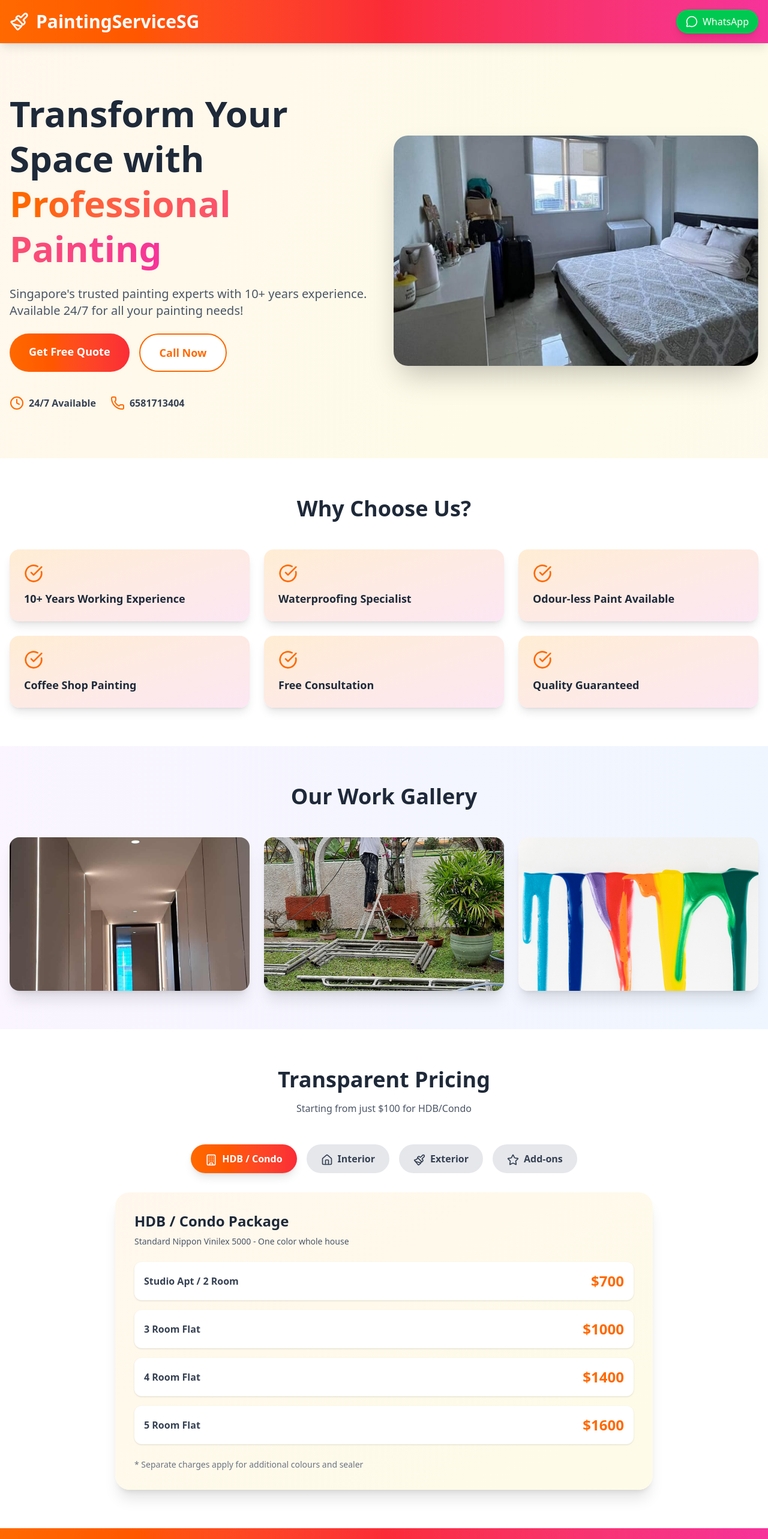
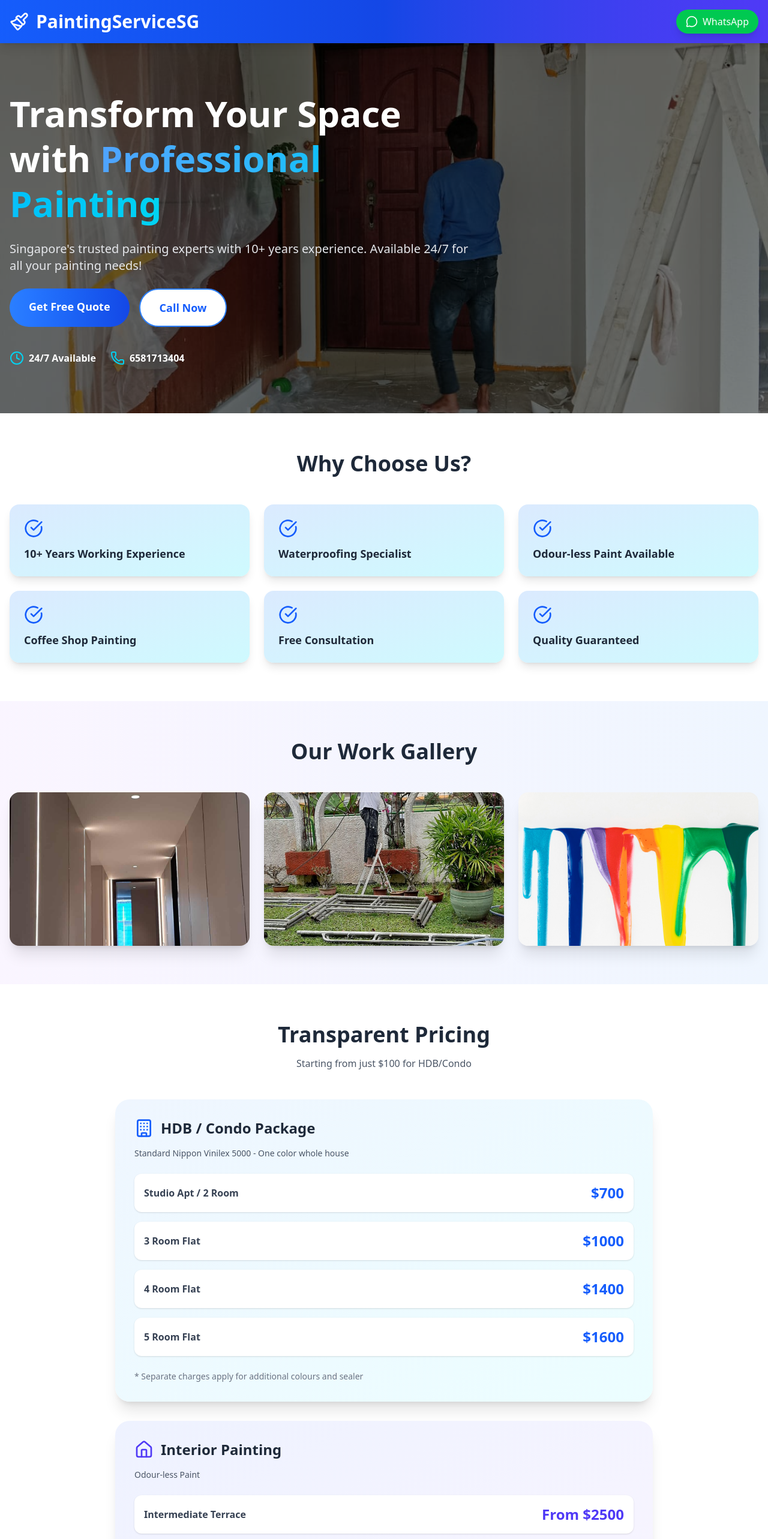
Before and after one commit to Jonymoin/paintingservice, a React (Vite) app: page / in a window 1280 px wide. Shown: the top 2566 px of the page at 60% size. Built offline with nearby package versions, Linux system fonts and the light colour scheme.

Commit message:
Initial commit

```diff
--- a/src/App.jsx
+++ b/src/App.jsx
@@ -1,3 +1,4 @@
+import Footer from "./painting/Footer"
 import Landing from "./painting/Landing"
 import PaintingServiceSG from "./painting/PaintingServiceSG"
 
@@ -10,6 +11,7 @@ function App() {
       <div>
         <PaintingServiceSG />
         <Landing />
+        <Footer />
 
       </div>
     </>
--- /dev/null
+++ b/src/painting/Footer.jsx
@@ -0,0 +1,140 @@
+import { motion } from "framer-motion";
+import {
+  PhoneCall,
+  Mail,
+  MapPin,
+  Clock,
+  Facebook,
+  Instagram,
+  Linkedin,
+} from "lucide-react";
+
+const fadeInUp = {
+  hidden: { opacity: 0, y: 30 },
+  show: { opacity: 1, y: 0, transition: { duration: 0.6 } },
+};
+
+const Footer = () => (
+  <footer className="bg-gradient-to-br from-gray-900 via-gray-800 to-gray-900 text-white mt-20">
+    <div className="max-w-6xl mx-auto px-4 py-12">
+      <div className="grid grid-cols-1 md:grid-cols-3 gap-10 mb-8">
+        {/* Company Info */}
+        <motion.div
+          variants={fadeInUp}
+          initial="hidden"
+          whileInView="show"
+          viewport={{ once: true }}
+        >
+          <h3 className="text-2xl font-bold mb-4 bg-gradient-to-r from-blue-400 via-purple-400 to-pink-400 bg-clip-text text-transparent">
+            Painting Service SG
+          </h3>
+          <h3 className="text-2xl font-bold mb-4 bg-gradient-to-r from-blue-400 via-purple-400 to-pink-400 bg-clip-text text-transparent">
+            RAVENA PTE LTD
+          </h3>
+          <p className="mb-4">
+            511 Guillemard road <br />#02-14 Grand Linl Square <br />Singapore 399849
+          </p>
+
+          <p className="text-gray-300 text-sm mb-6 leading-relaxed">
+            Singapore's trusted painting service. Quality workmanship, affordable rates, and customer satisfaction guaranteed. We bring color to your life!
+          </p>
+          <button className="bg-gradient-to-r from-orange-500 via-pink-500 to-purple-500 text-white px-6 py-3 rounded-full font-semibold hover:shadow-xl hover:scale-105 transition-all duration-300">
+            Get Free Quote
+          </button>
+        </motion.div>
+
+        {/* Contact Info */}
+        <motion.div
+          variants={fadeInUp}
+          initial="hidden"
+          whileInView="show"
+          viewport={{ once: true }}
+        >
+          <h4 className="text-lg font-semibold mb-6 text-white">Contact Us</h4>
+          <div className="space-y-4">
+            <div className="flex items-start gap-3 group">
+              <div className="w-10 h-10 rounded-lg bg-gradient-to-br from-blue-500 to-cyan-400 flex items-center justify-center flex-shrink-0 group-hover:scale-110 transition-transform">
+                <PhoneCall className="w-5 h-5" />
+              </div>
+              <div>
+                <p className="text-xs text-gray-400 mb-1">Call Us</p>
+                <p className="text-gray-200 text-sm font-medium">+65 8171 3404</p>
+              </div>
+            </div>
+            <div className="flex items-start gap-3 group">
+              <div className="w-10 h-10 rounded-lg bg-gradient-to-br from-purple-500 to-pink-400 flex items-center justify-center flex-shrink-0 group-hover:scale-110 transition-transform">
+                <Mail className="w-5 h-5" />
+              </div>
+              <div>
+                <p className="text-xs text-gray-400 mb-1">Email Us</p>
+                <p className="text-gray-200 text-sm font-medium">info@everfresh.sg</p>
+              </div>
+            </div>
+            <div className="flex items-start gap-3 group">
+              <div className="w-10 h-10 rounded-lg bg-gradient-to-br from-green-500 to-emerald-400 flex items-center justify-center flex-shrink-0 group-hover:scale-110 transition-transform">
+                <MapPin className="w-5 h-5" />
+              </div>
+              <div>
+                <p className="text-xs text-gray-400 mb-1">Location</p>
+                <p className="text-gray-200 text-sm font-medium">Singapore</p>
+              </div>
+            </div>
+            <div className="flex items-start gap-3 group">
+              <div className="w-10 h-10 rounded-lg bg-gradient-to-br from-orange-500 to-yellow-400 flex items-center justify-center flex-shrink-0 group-hover:scale-110 transition-transform">
+                <Clock className="w-5 h-5" />
+              </div>
+              <div>
+                <p className="text-xs text-gray-400 mb-1">Working Hours</p>
+                <p className="text-gray-200 text-sm font-medium">Mon - Sat: 9AM - 6PM</p>
+              </div>
+            </div>
+          </div>
+        </motion.div>
+
+        {/* Social Links & Services */}
+        <motion.div
+          variants={fadeInUp}
+          initial="hidden"
+          whileInView="show"
+          viewport={{ once: true }}
+        >
+          <h4 className="text-lg font-semibold mb-6 text-white">Our Services</h4>
+          <ul className="space-y-2 mb-6">
+            <li className="text-gray-300 text-sm hover:text-white transition-colors cursor-pointer">→ Residential Painting</li>
+            <li className="text-gray-300 text-sm hover:text-white transition-colors cursor-pointer">→ Commercial Painting</li>
+            <li className="text-gray-300 text-sm hover:text-white transition-colors cursor-pointer">→ Interior & Exterior</li>
+            <li className="text-gray-300 text-sm hover:text-white transition-colors cursor-pointer">→ Wall Plastering</li>
+            <li className="text-gray-300 text-sm hover:text-white transition-colors cursor-pointer">→ Anti-Mould Solutions</li>
+          </ul>
+
+          <h4 className="text-lg font-semibold mb-4 text-white">Follow Us</h4>
+          <div className="flex gap-3">
+            <a href="#" className="w-11 h-11 rounded-full bg-gradient-to-br from-blue-500 to-blue-600 flex items-center justify-center hover:scale-110 hover:shadow-lg transition-all">
+              <Facebook className="w-5 h-5" />
+            </a>
+            <a href="#" className="w-11 h-11 rounded-full bg-gradient-to-br from-pink-500 via-purple-500 to-indigo-600 flex items-center justify-center hover:scale-110 hover:shadow-lg transition-all">
+              <Instagram className="w-5 h-5" />
+            </a>
+            <a href="#" className="w-11 h-11 rounded-full bg-gradient-to-br from-blue-600 to-cyan-500 flex items-center justify-center hover:scale-110 hover:shadow-lg transition-all">
+              <Linkedin className="w-5 h-5" />
+            </a>
+          </div>
+        </motion.div>
+      </div>
+
+      {/* Bottom Bar */}
+      <div className="border-t border-gray-700 pt-8 mt-8">
+        <div className="flex flex-col md:flex-row justify-between items-center gap-4">
+          <p className="text-center text-gray-400 text-sm">
+            © 2026 Painting Service. All rights reserved.
+          </p>
+          <p className="text-center text-gray-400 text-sm">
+            🇸🇬 Proudly Serving Singapore | Quality You Can Trust
+          </p>
+        </div>
+      </div>
+    </div>
+  </footer>
+);
+
+export default Footer;
--- a/src/painting/PaintingServiceSG.jsx
+++ b/src/painting/PaintingServiceSG.jsx
@@ -1,9 +1,7 @@
-import React, { useState } from 'react';
+import React from 'react';
 import { Phone, Clock, CheckCircle, Home, Building, Paintbrush, Star, MessageCircle } from 'lucide-react';
 
 export default function PaintingServiceSG() {
-  const [activeTab, setActiveTab] = useState('hdb');
-
   const hdbPrices = [
     { type: 'Studio Apt / 2 Room', price: '$700' },
     { type: '3 Room Flat', price: '$1000' },
@@ -47,9 +45,9 @@ export default function PaintingServiceSG() {
   ];
 
   return (
-    <div className="min-h-screen bg-gradient-to-br from-orange-50 via-yellow-50 to-pink-50">
+    <div className="min-h-screen bg-gradient-to-br from-blue-50 via-cyan-50 to-indigo-50">
       {/* Header */}
-      <header className="bg-gradient-to-r from-orange-500 via-red-500 to-pink-500 text-white shadow-lg sticky top-0 z-50">
+      <header className="bg-gradient-to-r from-blue-600 via-blue-700 to-indigo-600 text-white shadow-lg sticky top-0 z-50">
         <div className="container mx-auto px-4 py-4">
           <div className="flex justify-between items-center">
             <div className="flex items-center gap-3">
@@ -71,14 +69,22 @@ export default function PaintingServiceSG() {
 
       {/* Hero Section */}
       <section className="relative py-20 overflow-hidden">
-        <div className="container mx-auto px-4">
-          <div className="grid md:grid-cols-2 gap-8 items-center">
+        <div className="absolute inset-0">
+          <img
+            src="/hero101.jpeg"
+            alt="Professional Painting Background"
+            className="w-full h-full object-cover"
+          />
+          <div className="absolute inset-0 bg-black/50"></div>
+        </div>
+        <div className="container mx-auto px-4 relative z-10">
+          <div className="max-w-3xl">
             <div className="space-y-6">
-              <h2 className="text-4xl md:text-6xl font-bold text-gray-800 leading-tight">
+              <h2 className="text-4xl md:text-6xl font-bold text-white leading-tight">
                 Transform Your Space with
-                <span className="text-transparent bg-clip-text bg-gradient-to-r from-orange-500 to-pink-500"> Professional Painting</span>
+                <span className="text-transparent bg-clip-text bg-gradient-to-r from-blue-400 to-cyan-400"> Professional Painting</span>
               </h2>
-              <p className="text-xl text-gray-600">
+              <p className="text-xl text-gray-200">
                 Singapore's trusted painting experts with 10+ years experience. Available 24/7 for all your painting needs!
               </p>
               <div className="flex flex-wrap gap-4">
@@ -86,34 +92,27 @@ export default function PaintingServiceSG() {
                   href="https://wa.me/6581713404"
                   target="_blank"
                   rel="noopener noreferrer"
-                  className="bg-gradient-to-r from-orange-500 to-red-500 text-white px-8 py-4 rounded-full font-bold text-lg hover:shadow-xl transition-all transform hover:scale-105"
+                  className="bg-gradient-to-r from-blue-500 to-blue-700 text-white px-8 py-4 rounded-full font-bold text-lg hover:shadow-xl transition-all transform hover:scale-105"
                 >
                   Get Free Quote
                 </a>
                 <a
                   href="tel:6581713404"
-                  className="bg-white text-orange-500 px-8 py-4 rounded-full font-bold text-lg border-2 border-orange-500 hover:bg-orange-50 transition-all"
+                  className="bg-white text-blue-600 px-8 py-4 rounded-full font-bold text-lg border-2 border-blue-500 hover:bg-blue-50 transition-all"
                 >
                   Call Now
                 </a>
               </div>
               <div className="flex items-center gap-6 pt-4">
                 <div className="flex items-center gap-2">
-                  <Clock className="w-6 h-6 text-orange-500" />
-                  <span className="font-semibold text-gray-700">24/7 Available</span>
+                  <Clock className="w-6 h-6 text-cyan-400" />
+                  <span className="font-semibold text-white">24/7 Available</span>
                 </div>
                 <div className="flex items-center gap-2">
-                  <Phone className="w-6 h-6 text-orange-500" />
-                  <span className="font-semibold text-gray-700">6581713404</span>
+                  <Phone className="w-6 h-6 text-cyan-400" />
+                  <span className="font-semibold text-white">6581713404</span>
                 </div>
               </div>
-            </div>
-            <div className="relative">
-              <img
-                src="/image1.jpg"
-                alt="Professional Painting"
-                className="rounded-3xl shadow-2xl w-full h-96 object-cover transform hover:scale-105 transition-transform duration-300"
-              />
             </div>
           </div>
         </div>
@@ -127,8 +126,8 @@ export default function PaintingServiceSG() {
           </h3>
           <div className="grid md:grid-cols-3 gap-6">
             {features.map((feature, idx) => (
-              <div key={idx} className="bg-gradient-to-br from-orange-100 to-pink-100 p-6 rounded-2xl shadow-lg hover:shadow-xl transition-shadow">
-                <CheckCircle className="w-8 h-8 text-orange-500 mb-3" />
+              <div key={idx} className="bg-gradient-to-br from-blue-100 to-cyan-100 p-6 rounded-2xl shadow-lg hover:shadow-xl transition-shadow">
+                <CheckCircle className="w-8 h-8 text-blue-600 mb-3" />
                 <h4 className="font-bold text-lg text-gray-800">{feature}</h4>
               </div>
             ))}
@@ -167,122 +166,82 @@ export default function PaintingServiceSG() {
           </h3>
           <p className="text-center text-gray-600 mb-12">Starting from just $100 for HDB/Condo</p>
 
-          {/* Tabs */}
-          <div className="flex justify-center gap-4 mb-8 flex-wrap">
-            <button
-              onClick={() => setActiveTab('hdb')}
-              className={`px-6 py-3 rounded-full font-bold transition-all ${
-                activeTab === 'hdb'
-                  ? 'bg-gradient-to-r from-orange-500 to-red-500 text-white shadow-lg'
-                  : 'bg-gray-200 text-gray-700 hover:bg-gray-300'
-              }`}
-            >
-              <Building className="w-5 h-5 inline mr-2" />
-              HDB / Condo
-            </button>
-            <button
-              onClick={() => setActiveTab('interior')}
-              className={`px-6 py-3 rounded-full font-bold transition-all ${
-                activeTab === 'interior'
-                  ? 'bg-gradient-to-r from-orange-500 to-red-500 text-white shadow-lg'
-                  : 'bg-gray-200 text-gray-700 hover:bg-gray-300'
-              }`}
-            >
-              <Home className="w-5 h-5 inline mr-2" />
-              Interior
-            </button>
-            <button
-              onClick={() => setActiveTab('exterior')}
-              className={`px-6 py-3 rounded-full font-bold transition-all ${
-                activeTab === 'exterior'
-                  ? 'bg-gradient-to-r from-orange-500 to-red-500 text-white shadow-lg'
-                  : 'bg-gray-200 text-gray-700 hover:bg-gray-300'
-              }`}
-            >
-              <Paintbrush className="w-5 h-5 inline mr-2" />
-              Exterior
-            </button>
-            <button
-              onClick={() => setActiveTab('addons')}
-              className={`px-6 py-3 rounded-full font-bold transition-all ${
-                activeTab === 'addons'
-                  ? 'bg-gradient-to-r from-orange-500 to-red-500 text-white shadow-lg'
-                  : 'bg-gray-200 text-gray-700 hover:bg-gray-300'
-              }`}
-            >
-              <Star className="w-5 h-5 inline mr-2" />
-              Add-ons
-            </button>
+          {/* All Pricing Tables Visible */}
+          <div className="max-w-4xl mx-auto space-y-8">
+            {/* HDB / Condo */}
+            <div className="bg-gradient-to-br from-blue-50 to-cyan-50 rounded-3xl p-8 shadow-xl">
+              <div className="flex items-center gap-3 mb-4">
+                <Building className="w-8 h-8 text-blue-600" />
+                <h4 className="text-2xl font-bold text-gray-800">HDB / Condo Package</h4>
               </div>
-
-          {/* Pricing Tables */}
-          <div className="max-w-4xl mx-auto">
-            {activeTab === 'hdb' && (
-              <div className="bg-gradient-to-br from-orange-50 to-yellow-50 rounded-3xl p-8 shadow-xl">
-                <h4 className="text-2xl font-bold mb-2 text-gray-800">HDB / Condo Package</h4>
               <p className="text-sm text-gray-600 mb-6">Standard Nippon Vinilex 5000 - One color whole house</p>
               <div className="space-y-4">
                 {hdbPrices.map((item, idx) => (
                   <div key={idx} className="flex justify-between items-center bg-white p-4 rounded-xl shadow hover:shadow-lg transition-shadow">
                     <span className="font-semibold text-gray-700">{item.type}</span>
-                      <span className="text-2xl font-bold text-orange-500">{item.price}</span>
+                    <span className="text-2xl font-bold text-blue-600">{item.price}</span>
                   </div>
                 ))}
               </div>
               <p className="text-sm text-gray-500 mt-6">* Separate charges apply for additional colours and sealer</p>
             </div>
-            )}
 
-            {activeTab === 'interior' && (
-              <div className="bg-gradient-to-br from-blue-50 to-purple-50 rounded-3xl p-8 shadow-xl">
-                <h4 className="text-2xl font-bold mb-2 text-gray-800">Interior Painting</h4>
+            {/* Interior */}
+            <div className="bg-gradient-to-br from-indigo-50 to-purple-50 rounded-3xl p-8 shadow-xl">
+              <div className="flex items-center gap-3 mb-4">
+                <Home className="w-8 h-8 text-indigo-600" />
+                <h4 className="text-2xl font-bold text-gray-800">Interior Painting</h4>
+              </div>
               <p className="text-sm text-gray-600 mb-6">Odour-less Paint</p>
               <div className="space-y-4">
                 {interiorPrices.map((item, idx) => (
                   <div key={idx} className="flex justify-between items-center bg-white p-4 rounded-xl shadow hover:shadow-lg transition-shadow">
                     <span className="font-semibold text-gray-700">{item.type}</span>
-                      <span className="text-2xl font-bold text-purple-500">{item.price}</span>
+                    <span className="text-2xl font-bold text-indigo-600">{item.price}</span>
                   </div>
                 ))}
               </div>
             </div>
-            )}
 
-            {activeTab === 'exterior' && (
-              <div className="bg-gradient-to-br from-green-50 to-teal-50 rounded-3xl p-8 shadow-xl">
-                <h4 className="text-2xl font-bold mb-2 text-gray-800">Exterior Painting</h4>
+            {/* Exterior */}
+            <div className="bg-gradient-to-br from-teal-50 to-cyan-50 rounded-3xl p-8 shadow-xl">
+              <div className="flex items-center gap-3 mb-4">
+                <Paintbrush className="w-8 h-8 text-teal-600" />
+                <h4 className="text-2xl font-bold text-gray-800">Exterior Painting</h4>
+              </div>
               <p className="text-sm text-gray-600 mb-6">Standard Package</p>
               <div className="space-y-4">
                 {exteriorPrices.map((item, idx) => (
                   <div key={idx} className="flex justify-between items-center bg-white p-4 rounded-xl shadow hover:shadow-lg transition-shadow">
                     <span className="font-semibold text-gray-700">{item.type}</span>
-                      <span className="text-2xl font-bold text-green-500">{item.price}</span>
+                    <span className="text-2xl font-bold text-teal-600">{item.price}</span>
                   </div>
                 ))}
               </div>
               <p className="text-sm text-gray-500 mt-6">* Free erection of scaffolding, works will be charged separately</p>
             </div>
-            )}
 
-            {activeTab === 'addons' && (
-              <div className="bg-gradient-to-br from-pink-50 to-red-50 rounded-3xl p-8 shadow-xl">
-                <h4 className="text-2xl font-bold mb-6 text-gray-800">Additional Services</h4>
-                <div className="space-y-3">
+            {/* Add-ons */}
+            <div className="bg-gradient-to-br from-sky-50 to-blue-50 rounded-3xl p-8 shadow-xl">
+              <div className="flex items-center gap-3 mb-4">
+                <Star className="w-8 h-8 text-sky-600" />
+                <h4 className="text-2xl font-bold text-gray-800">Additional Services</h4>
+              </div>
+              <div className="space-y-3 mt-6">
                 {addons.map((item, idx) => (
                   <div key={idx} className="flex justify-between items-center bg-white p-4 rounded-xl shadow hover:shadow-lg transition-shadow">
                     <span className="font-semibold text-gray-700">{item.service}</span>
-                      <span className="text-xl font-bold text-pink-500">{item.price}</span>
+                    <span className="text-xl font-bold text-sky-600">{item.price}</span>
                   </div>
                 ))}
               </div>
             </div>
-            )}
           </div>
         </div>
       </section>
 
       {/* CTA Section */}
-      <section className="py-20 bg-gradient-to-r from-orange-500 via-red-500 to-pink-500 text-white">
+      <section className="py-20 bg-gradient-to-r from-blue-600 via-blue-700 to-indigo-600 text-white">
         <div className="container mx-auto px-4 text-center">
           <h3 className="text-4xl md:text-5xl font-bold mb-6">Ready to Transform Your Space?</h3>
           <p className="text-xl mb-8 opacity-90">Contact us now for a free consultation and quote!</p>
@@ -291,7 +250,7 @@ export default function PaintingServiceSG() {
               href="https://wa.me/6581713404"
               target="_blank"
               rel="noopener noreferrer"
-              className="bg-white text-orange-500 px-8 py-4 rounded-full font-bold text-lg hover:bg-gray-100 transition-all transform hover:scale-105 shadow-xl flex items-center gap-2"
+              className="bg-white text-blue-600 px-8 py-4 rounded-full font-bold text-lg hover:bg-gray-100 transition-all transform hover:scale-105 shadow-xl flex items-center gap-2"
             >
               <MessageCircle className="w-6 h-6" />
               WhatsApp: 6581713404
@@ -306,8 +265,6 @@ export default function PaintingServiceSG() {
           </div>
         </div>
       </section>
-
-
     </div>
   );
 }
```
Also changed, not shown: src/painting/Landing.jsx (+60 -43 lines), public/hero101.jpeg (added). Lines whose indentation alone changed are shown as unchanged.
